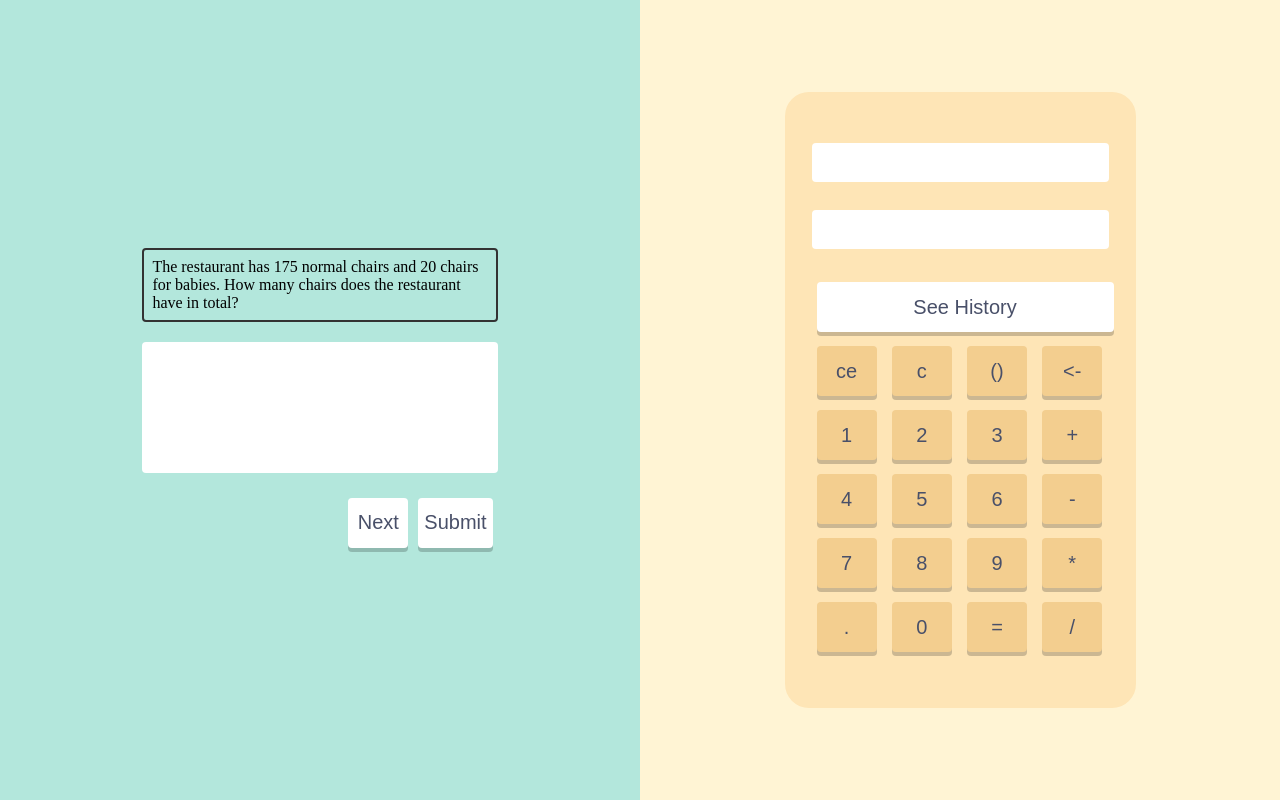
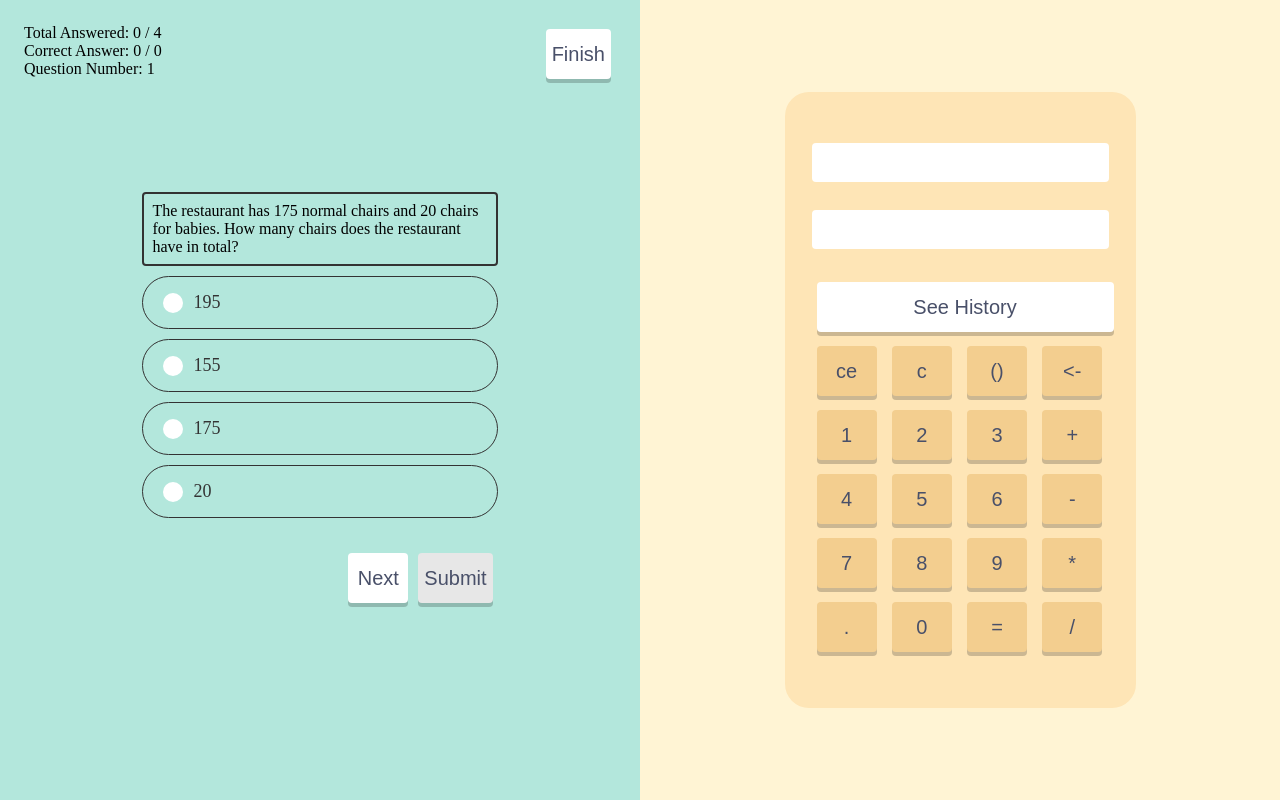
Before and after one commit to adrianhp97/math-questions, a React (Create React App) app: page / in a window 1280 px wide. Both pictures are taken after a click on the button "Start". Built offline with nearby package versions, Linux system fonts and the light colour scheme.

Commit message:
add point feature

```diff
--- a/src/views/left-section/constants/storage.js
+++ b/src/views/left-section/constants/storage.js
@@ -2,3 +2,4 @@ export const SAVED_QUESTION_LIST = 'SAVED_QUESTION_LIST'
 export const SAVED_CURRENT_QUESTION = 'SAVED_CURRENT_QUESTION'
 export const SAVED_ANSWERS = 'SAVED_ANSWERS'
 export const SAVED_TYPE = 'SAVED_TYPE'
+export const SAVED_FINISH = 'SAVED_FINISH'
--- a/src/views/left-section/hooks/useQuestion.js
+++ b/src/views/left-section/hooks/useQuestion.js
@@ -11,6 +11,7 @@ import {
   SAVED_CURRENT_QUESTION,
   SAVED_ANSWERS,
   SAVED_TYPE,
+  SAVED_FINISH,
   QUESTION_TYPE_ENUM,
 } from '../constants';
 
@@ -19,6 +20,7 @@ export const useQuestion = () => {
   const [questionList, setQuestionList] = useState(JSON.parse(sessionStorage.getItem(SAVED_QUESTION_LIST)) || []);
   const [answers, setAnswers] = useState(JSON.parse(sessionStorage.getItem(SAVED_ANSWERS)) || {});
   const [type, setType] = useState(JSON.parse(sessionStorage.getItem(SAVED_TYPE)) || QUESTION_TYPE_ENUM.MultipleChoice);
+  const [isFinish, setIsFinish] = useState(JSON.parse(sessionStorage.getItem(SAVED_FINISH)));
 
   const currentQuestion = useMemo(() => {
     if (currentIdx >= questionList.length) return null
@@ -32,12 +34,17 @@ export const useQuestion = () => {
   const isFirstQuestion = useMemo(() => currentIdx === 0, [currentIdx]);
   const isLastQuestion = useMemo(() => currentIdx === questionList.length - 1, [currentIdx, questionList]);
 
+  const finish = useMemo(() => {
+    return isFinish || Object.values(answers).filter(item => item.submited).length === questionList.length
+  }, [isFinish, questionList, answers])
+
   const start = (type = QUESTION_TYPE_ENUM.MultipleChoice) => {
     try {
       const questions = shuffle(QUESTIONS).map(item => ({
         ...item,
         choices: shuffle(item.choices),
       }));
+      setIsFinish(false)
       setQuestionList(questions);
       setCurrentIdx(0);
       setAnswers({});
@@ -52,6 +59,7 @@ export const useQuestion = () => {
     setQuestionList([]);
     setAnswers({});
     setType(QUESTION_TYPE_ENUM.MultipleChoice);
+    sessionStorage.removeItem(SAVED_FINISH)
   }
 
   const jumpTo = useCallback((questionNumber) => {
@@ -96,7 +104,11 @@ export const useQuestion = () => {
     } catch (error) {
       console.log(error)
     }
-  }, [currentIdx, answers])
+  }, [currentIdx, answers]);
+
+  const setFinish = () => {
+    setIsFinish(true)
+  }
 
   useEffect(() => {
     sessionStorage.setItem(SAVED_QUESTION_LIST, JSON.stringify(questionList));
@@ -114,8 +126,14 @@ export const useQuestion = () => {
     sessionStorage.setItem(SAVED_TYPE, JSON.stringify(type));
   }, [type])
 
+  useEffect(() => {
+    sessionStorage.setItem(SAVED_FINISH, JSON.stringify(isFinish));
+  }, [isFinish])
+
   return {
     questionList,
+    answers,
+    currentIdx,
     currentQuestion,
     currentAnswer,
     isFirstQuestion,
@@ -127,5 +145,7 @@ export const useQuestion = () => {
     prev,
     type,
     setCurrentAnswer,
+    finish,
+    setFinish,
   }
 }
--- a/src/views/left-section/index.jsx
+++ b/src/views/left-section/index.jsx
@@ -1,4 +1,4 @@
-import React, { useCallback, useState } from 'react';
+import React, { useCallback, useState, useMemo } from 'react';
 
 /** Hooks */
 import { useQuestion } from './hooks/useQuestion';
@@ -8,6 +8,9 @@ import QuestionMultipleChoice from './component/question-multiplechoice';
 import QuestionFreeText from './component/question-freetext';
 import Button from '_shared/button';
 import Radio from '_shared/form/radio';
+
+/** Utils */
+import cx from 'classnames';
 
 /** Store */
 import { usePageDispatch, ACTION_TYPE } from '_shared/toast/store';
@@ -19,11 +22,13 @@ import { QUESTION_TYPE, QUESTION_TYPE_ENUM } from './constants';
 import * as s from './s.module.scss';
 
 const LeftSection = () => {
-  const [selectedType, setSelectedType] = useState(null);
+  const [selectedType, setSelectedType] = useState(QUESTION_TYPE_ENUM.MultipleChoice);
 
   const {
     currentAnswer,
     currentQuestion,
+    currentIdx,
+    answers,
     questionList,
     type,
     start,
@@ -32,7 +37,17 @@ const LeftSection = () => {
     isLastQuestion,
     next,
     prev,
+    setFinish,
+    finish,
   } = useQuestion();
+
+  const totalAnswered = useMemo(() => {
+    return Object.values(answers).filter(item => item.submited).length;
+  }, [answers]);
+
+  const totalCorrect = useMemo(() => {
+    return Object.entries(answers).filter(([key, value]) => value.submited && value.answer === questionList[key].answer).length;
+  }, [answers, questionList]);
 
   const pageDispatch = usePageDispatch();
 
@@ -56,15 +71,36 @@ const LeftSection = () => {
           }
         })
       }
+      if (!isLastQuestion) {
+        next()
+      }
     } catch (error) {
       console.log(error)
     }
-  }, [currentQuestion, currentAnswer, setCurrentAnswer, pageDispatch])
+  }, [
+    currentQuestion,
+    currentAnswer,
+    setCurrentAnswer,
+    next,
+    pageDispatch,
+    isLastQuestion,
+  ]);
 
   return (
     <div className={s.container}>
       {
-        questionList.length ? (
+        questionList.length && !finish ? (
+          <>
+            <div className={s.poin}>
+              <div>Total Answered: {totalAnswered} / {questionList.length}</div>
+              <div>Correct Answer: {totalCorrect} / {totalAnswered}</div>
+              <div>Question Number: {currentIdx + 1}</div>
+            </div>
+            <div className={s.reset}>
+              <Button onClick={() => setFinish(true)}>
+                Finish
+              </Button>
+            </div>
             <div className={s.questionWrapper}>
               {
                 type === QUESTION_TYPE_ENUM.MultipleChoice ? (
@@ -87,14 +123,22 @@ const LeftSection = () => {
                 {!isLastQuestion && <Button onClick={() => next()}>Next</Button>}
                 <Button
                   onClick={() => submitOneAnswer()}
-                disable={currentAnswer.submited}
+                  disable={currentAnswer.submited || !currentAnswer.answer}
                 >
                   Submit
                 </Button>
               </div>
             </div>
+          </>
         ) : (
           <div className={s.questionWrapper}>
+            {
+              finish && (
+                <div className={cx(s.result, (totalCorrect / questionList.length) > 0.5 ? s.success : s.error)}>
+                  <div>Correct Answer: {totalCorrect} / {questionList.length}</div>
+                </div>
+              )
+            }
             <div>
               {
                 QUESTION_TYPE.map(qType => (
--- a/src/views/left-section/s.module.scss
+++ b/src/views/left-section/s.module.scss
@@ -5,6 +5,7 @@
   height: 100%;
   width: 100%;
   padding: 24px;
+  position: relative;
 
   display: flex;
   justify-content: center;
@@ -23,4 +24,28 @@
     display: flex;
     justify-content: flex-end;
   }
+
+  .poin {
+    position: absolute;
+    top: 24px;
+    left: 24px;
+  }
+
+  .result {
+    font-size: 20px;
+
+    &.success {
+      color: $colorLightGreen;
+    }
+
+    &.error {
+      color: $colorLightRed;
+    }
+  }
+
+  .reset {
+    position: absolute;
+    top: 24px;
+    right: 24px;
+  }
 }
--- a/src/views/right-section/component/calculator/hooks/useCalculator.js
+++ b/src/views/right-section/component/calculator/hooks/useCalculator.js
@@ -1,5 +1,5 @@
 /** Hooks */
-import { useState, useEffect, useCallback, useMemo, useRef } from 'react';
+import { useState, useCallback, useMemo, useRef } from 'react';
 
 export const useCalculator = () => {
   // const [expression, setExpression] = useState('');
@@ -46,9 +46,9 @@ export const useCalculator = () => {
 
       if (!newStack.length) return
 
-      if (newStack[newStack.length - 1].match(/[0-9()\.]$/)) {
+      if (newStack[newStack.length - 1].match(/[0-9().]$/)) {
         newStack.push(operator);
-      } else if (newStack[newStack.length - 1].match(/[*\-\/+]$/)) {
+      } else if (newStack[newStack.length - 1].match(/[*\-/+]$/)) {
         newStack[newStack.length - 1] = operator;
       }
 
@@ -69,7 +69,7 @@ export const useCalculator = () => {
           if (newStack[newStack.length - 1].match(/[0-9]$/) && !newStack[newStack.length - 1].includes('.')) {
             newStack[newStack.length - 1] += operan;
           }
-        } else if (newStack[newStack.length - 1].match(/[0-9\.]$/)) {
+        } else if (newStack[newStack.length - 1].match(/[0-9.]$/)) {
           newStack[newStack.length - 1] += operan;
         } else if (newStack[newStack.length - 1] === ')') {
           return
@@ -123,14 +123,14 @@ export const useCalculator = () => {
       } else {
         if (newStack[newStack.length - 1] === '(') {
           newStack.push('(')
-        } else if (newStack[newStack.length - 1].match(/[0-9\.]$/) && newStack.length === 1) {
+        } else if (newStack[newStack.length - 1].match(/[0-9.]$/) && newStack.length === 1) {
           newStack.unshift('(')
-        } else if (newStack[newStack.length - 1].match(/[0-9\.]$/) || newStack[newStack.length - 1] === ')') {
+        } else if (newStack[newStack.length - 1].match(/[0-9.]$/) || newStack[newStack.length - 1] === ')') {
           let brackets = getRemainingBracket();
           if (brackets.length > 0) {
             newStack.push(')')
           }
-        } else if (newStack[newStack.length - 1].match(/[*\-\/+]$/)) {
+        } else if (newStack[newStack.length - 1].match(/[*\-/+]$/)) {
           newStack.push('(')
         }
       }
```
Lines whose indentation alone changed are shown as unchanged.
